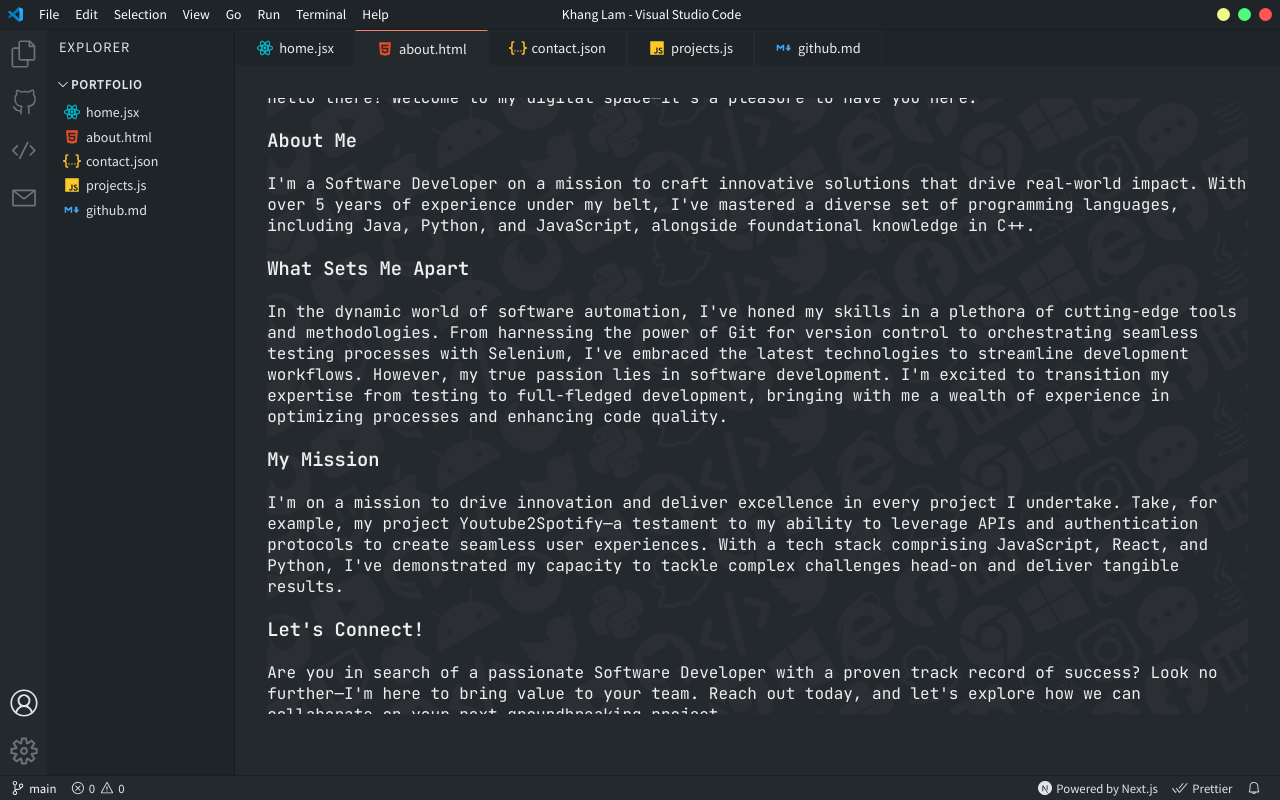
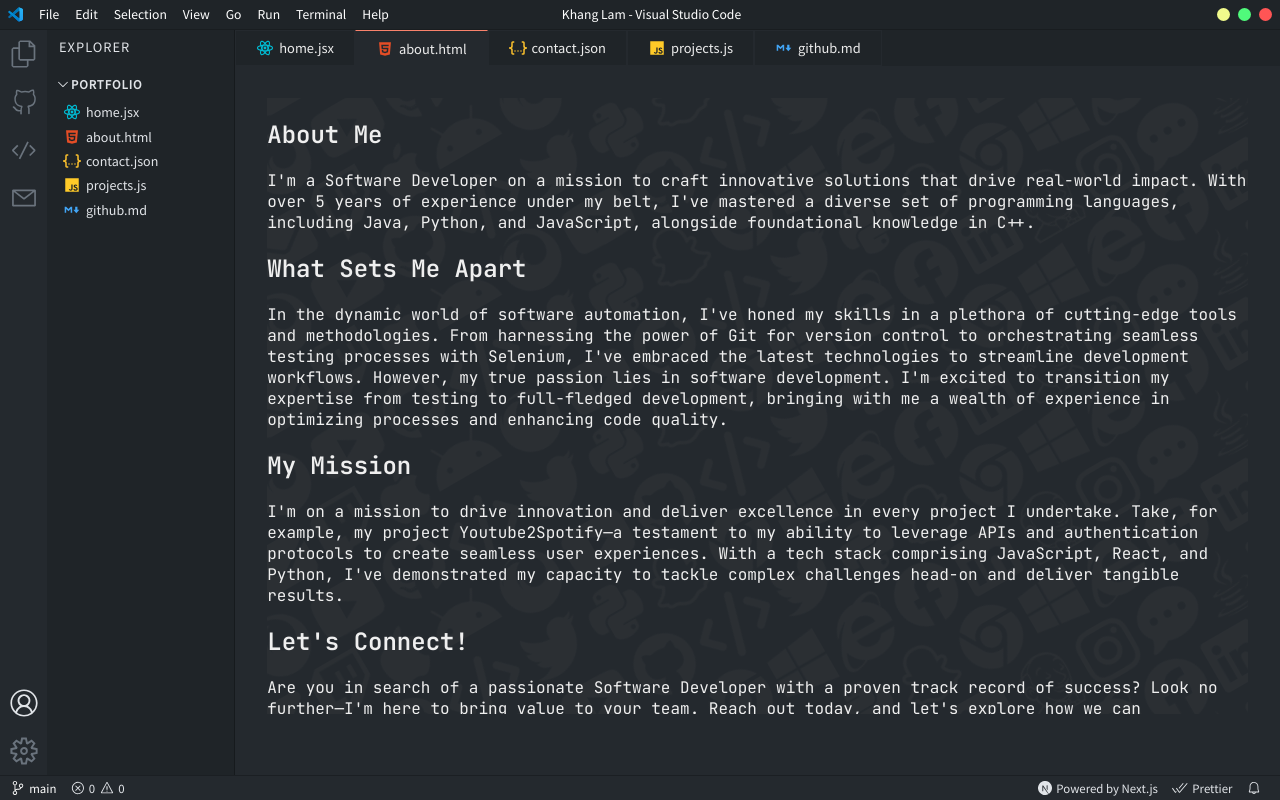
Before and after one commit to khanglam/khanglam.github.io, a Next.js app: page /about in a window 1280 px wide. Built offline with nearby package versions, Linux system fonts and the light colour scheme.

Commit message:
Update about.jsx

```diff
--- a/pages/about.jsx
+++ b/pages/about.jsx
@@ -14,7 +14,6 @@ const AboutPage = () => {
         <div
           style={{
             display: 'flex',
-            //textAlign: 'center',
             justifyContent: 'center',
             flexDirection: 'column',
             gap: '20px',
@@ -22,20 +21,25 @@ const AboutPage = () => {
             zIndex: 2
           }}
         >
-<h3>Welcome to My Portfolio!</h3>
-
+<h2>Welcome to My Portfolio!</h2>
 Hello there! Welcome to my digital space—it's a pleasure to have you here.
 
-<h3>About Me</h3>
+<h2>About Me</h2>
 I'm a Software Developer on a mission to craft innovative solutions that drive real-world impact. With over 5 years of experience under my belt, I've mastered a diverse set of programming languages, including Java, Python, and JavaScript, alongside foundational knowledge in C++.
 
-<h3>What Sets Me Apart</h3>
+<h2>What Sets Me Apart</h2>
 In the dynamic world of software automation, I've honed my skills in a plethora of cutting-edge tools and methodologies. From harnessing the power of Git for version control to orchestrating seamless testing processes with Selenium, I've embraced the latest technologies to streamline development workflows. However, my true passion lies in software development. I'm excited to transition my expertise from testing to full-fledged development, bringing with me a wealth of experience in optimizing processes and enhancing code quality.
-<h3>My Mission</h3>
+
+<h2>My Mission</h2>
 I'm on a mission to drive innovation and deliver excellence in every project I undertake. Take, for example, my project Youtube2Spotify—a testament to my ability to leverage APIs and authentication protocols to create seamless user experiences. With a tech stack comprising JavaScript, React, and Python, I've demonstrated my capacity to tackle complex challenges head-on and deliver tangible results.
 
-<h3>Let's Connect!</h3>
+<h2>Let's Connect!</h2>
 Are you in search of a passionate Software Developer with a proven track record of success? Look no further—I'm here to bring value to your team. Reach out today, and let's explore how we can collaborate on your next groundbreaking project.
+          <div
+          style={{
+            justifyContent: 'center',
+          }}
+        >
           <h3>
             Resume{'  ('}
             <a
@@ -47,6 +51,7 @@ Are you in search of a passionate Software Developer with a proven track record
             </a>
             {')'}
           </h3>
+            </div>
         </div>
       </div>
     </>
```
